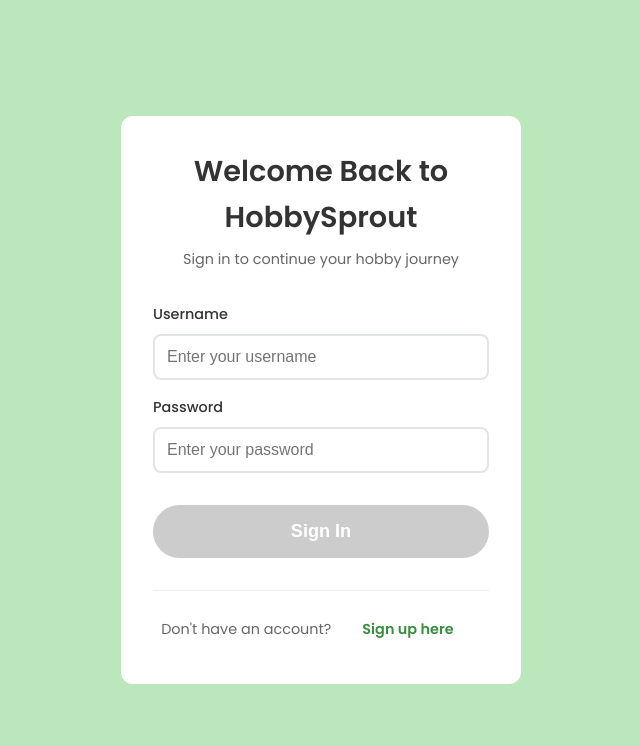
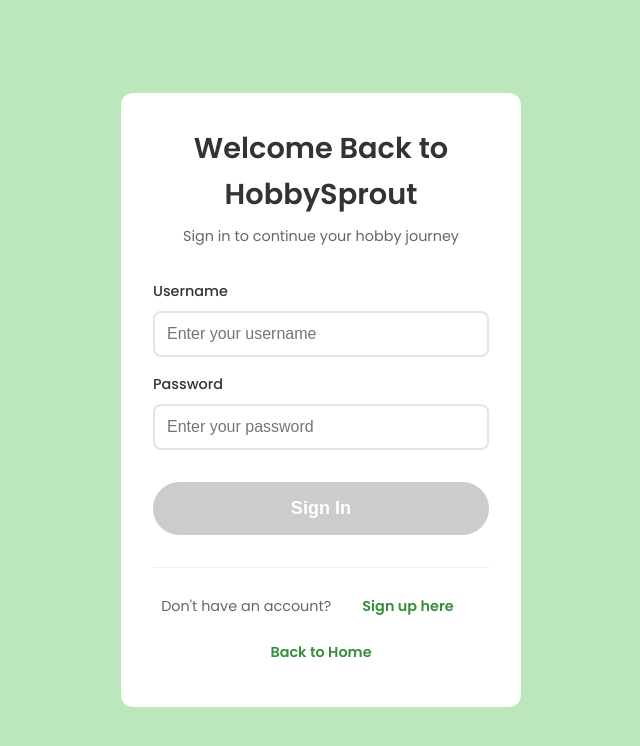
Before and after one commit to gloriapul/hobby_sprout_frontend, a Vue app: page /login in a window 1280 px wide. Shown: the top 746 px of the page, without its empty margins (319-959 px from the left). Built offline with nearby package versions, Linux system fonts and the light colour scheme.

Commit message:
adding back to home

```diff
--- a/src/views/LoginView.vue
+++ b/src/views/LoginView.vue
@@ -42,6 +42,9 @@
         <p>
           Don't have an account?
           <router-link to="/register" class="auth-link">Sign up here</router-link>
+        </p>
+        <p>
+          <router-link to="/" class="auth-link">Back to Home</router-link>
         </p>
       </div>
     </div>
@@ -267,7 +270,9 @@
   font-weight: 600;
   padding: 0.7rem 1.7rem;
   border-radius: 999px;
-  transition: background 0.2s, color 0.2s;
+  transition:
+    background 0.2s,
+    color 0.2s;
   background: transparent;
   display: inline-block;
 }
--- a/src/views/RegisterView.vue
+++ b/src/views/RegisterView.vue
@@ -57,6 +57,9 @@
         <p>
           Already have an account?
           <router-link to="/login" class="auth-link">Sign in here</router-link>
+        </p>
+        <p>
+          <router-link to="/" class="auth-link">Back to Home</router-link>
         </p>
       </div>
     </div>
```
